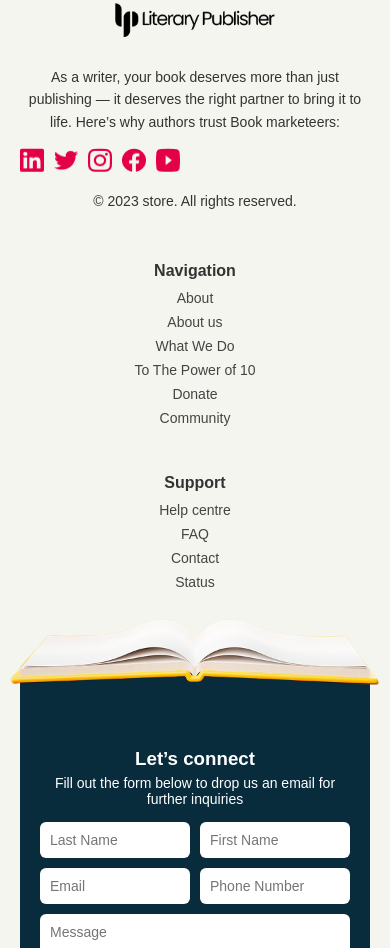
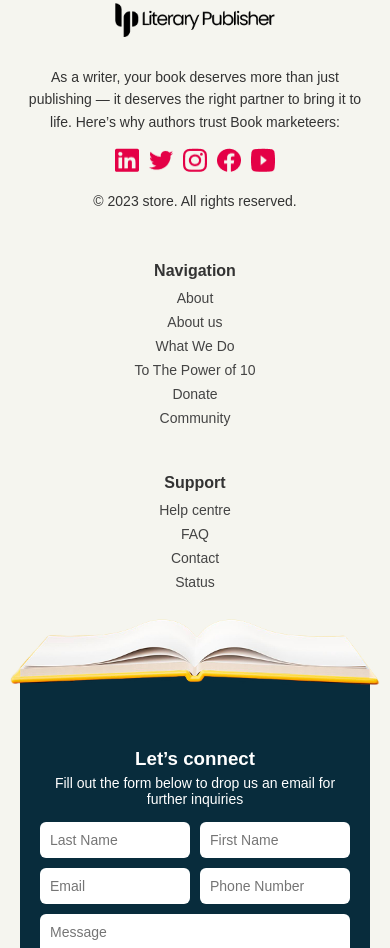
Before and after one commit to SohailAsgharWorkOfficial/literary-publisher, a plain HTML site: page index.html in a window 390 px wide. Shown: the part 10562-11510 px from the top of the page. Drawn offline with Linux system fonts and the light colour scheme.

Commit message:
final push

```diff
--- a/index.html
+++ b/index.html
@@ -752,6 +752,12 @@
 
 .social-icons a:hover {
   color: #e91e63;
+}
+/* Responsive - center align on phones */
+@media (max-width: 576px) {
+  .social-icons {
+    justify-content: center;
+  }
 }
 
 .learn-more {
```
